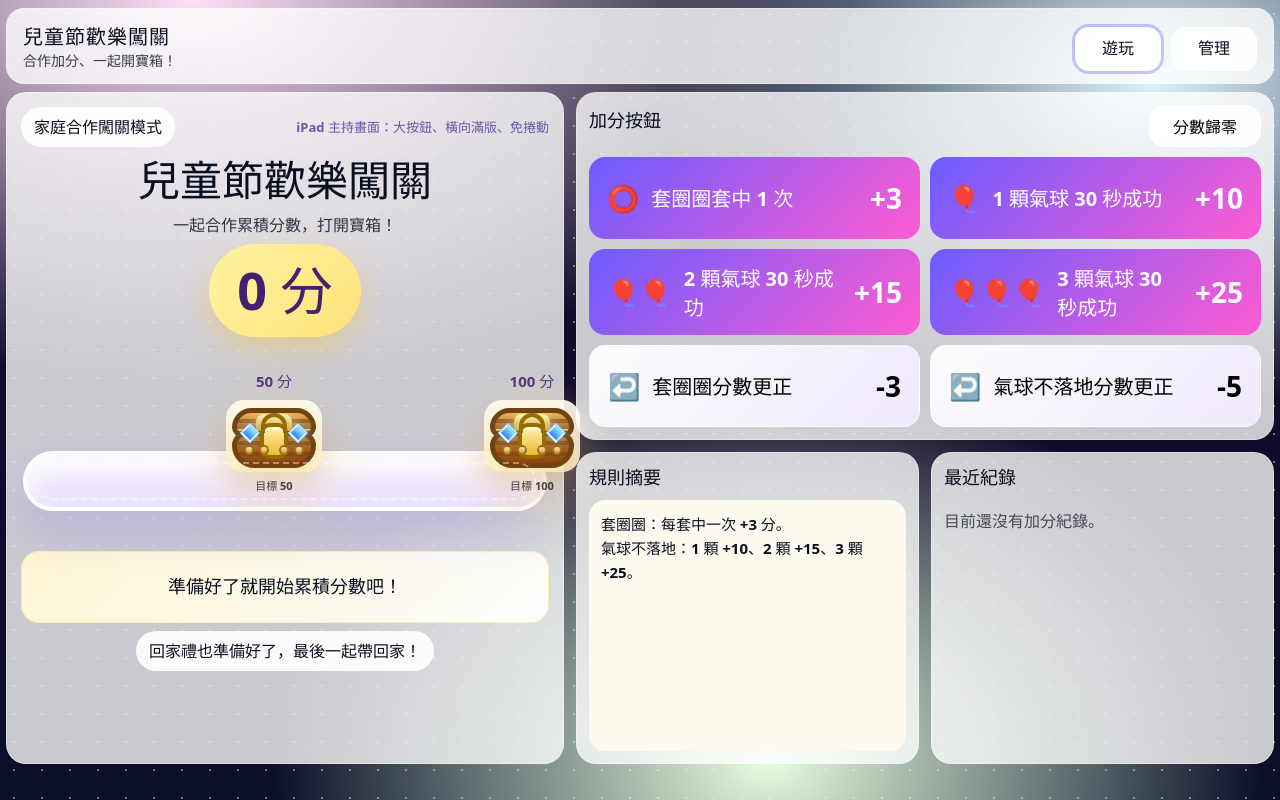
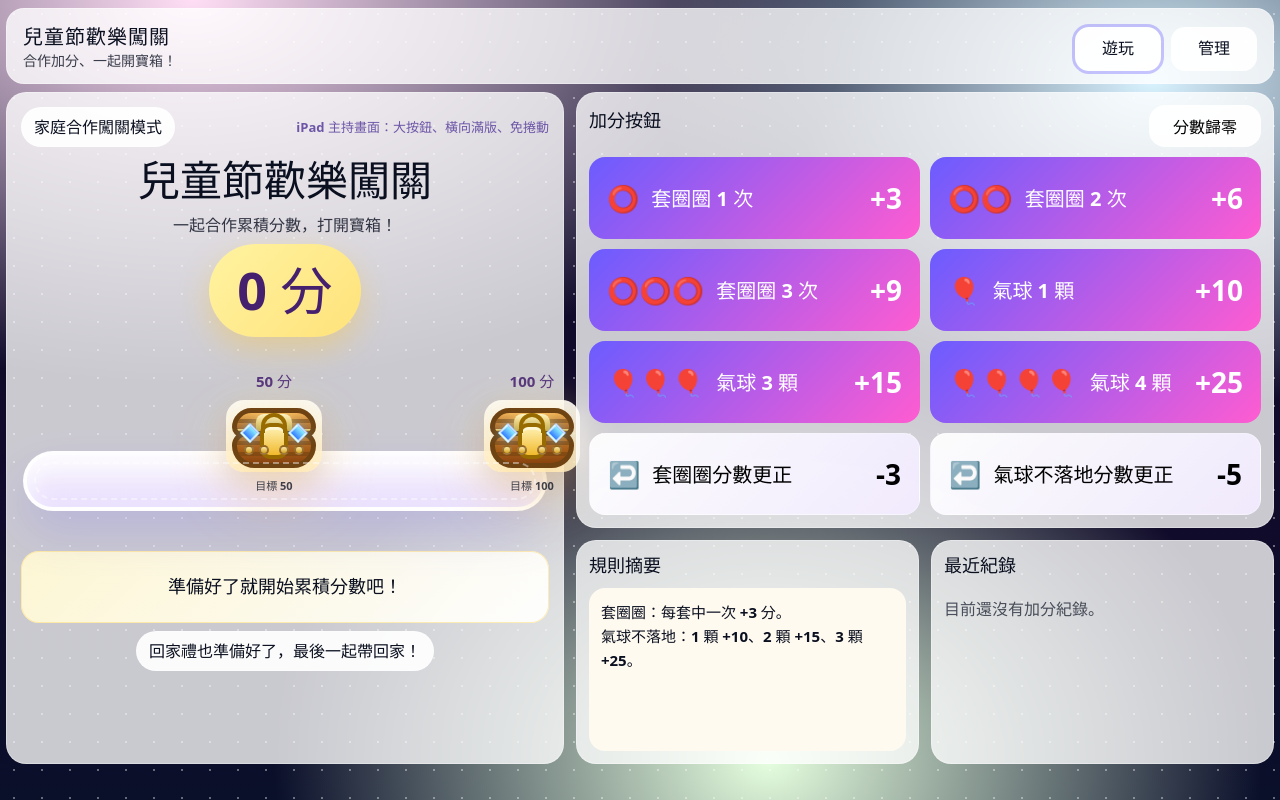
Before and after one commit to Tia2007/treasure-code-quest, a React (Vite) app: page /#/play in a window 1280 px wide. Built offline with nearby package versions, Linux system fonts and the light colour scheme.

Commit message:
Update PlayPage.jsx

```diff
--- a/src/pages/PlayPage.jsx
+++ b/src/pages/PlayPage.jsx
@@ -3,10 +3,12 @@ import confetti from 'canvas-confetti'
 import { createFreshState, loadState, saveState } from '../lib/storage.js'
 
 const ACTIONS = [
-  { key: 'ring', label: '套圈圈套中 1 次', field: 'ringPoints', emoji: '⭕' },
-  { key: 'balloon1', label: '1 顆氣球 30 秒成功', field: 'balloon1Points', emoji: '🎈' },
-  { key: 'balloon2', label: '2 顆氣球 30 秒成功', field: 'balloon2Points', emoji: '🎈🎈' },
-  { key: 'balloon3', label: '3 顆氣球 30 秒成功', field: 'balloon3Points', emoji: '🎈🎈🎈' },
+  { key: 'ring1', label: '套圈圈 1 次', points: 3, emoji: '⭕' },
+  { key: 'ring2', label: '套圈圈 2 次', points: 6, emoji: '⭕⭕' },
+  { key: 'ring3', label: '套圈圈 3 次', points: 9, emoji: '⭕⭕⭕' },
+  { key: 'balloon1', label: '氣球 1 顆', points: 10, emoji: '🎈' },
+  { key: 'balloon3', label: '氣球 3 顆', points: 15, emoji: '🎈🎈🎈' },
+  { key: 'balloon4', label: '氣球 4 顆', points: 25, emoji: '🎈🎈🎈🎈' },
 ]
 
 export default function PlayPage() {
@@ -170,13 +172,11 @@ export default function PlayPage() {
     }, 3600)
   }
 
-  function addScore(field, label) {
-    const points = Number(state[field]) || 0
-    const isRingAction = field === 'ringPoints'
-    const cap = isRingAction ? state.stage1Target : state.stage2Target
+  function addScore(points, label, type) {
+    const cap = type === 'ring' ? state.stage1Target : state.stage2Target
 
     if (state.score >= cap) {
-      const lockedMessage = isRingAction
+      const lockedMessage = type === 'ring'
         ? `套圈圈關已達 ${state.stage1Target} 分，請前往氣球關！`
         : `總分已達 ${state.stage2Target} 分，準備開寶箱！`
       setMessage(lockedMessage)
@@ -203,7 +203,7 @@ export default function PlayPage() {
   }
 
   function subtractRing() {
-    const points = Number(state.ringPoints) || 0
+    const points = 3
     const nextScore = Math.max(0, state.score - points)
     const nextHistory = [`套圈圈更正 -${points}`, ...state.history].slice(0, 16)
     update({ ...state, score: nextScore, history: nextHistory }, `已更正套圈圈分數 -${points} 分。`)
@@ -279,11 +279,11 @@ export default function PlayPage() {
                   key={action.key}
                   type="button"
                   className="btn btnPrimary actionButton actionButtonHost"
-                  onClick={() => addScore(action.field, action.label)}
+                  onClick={() => addScore(action.points, action.label, action.key.startsWith('ring') ? 'ring' : 'balloon')}
                 >
                   <span className="actionEmoji">{action.emoji}</span>
                   <span>{action.label}</span>
-                  <span className="actionPoints">+{state[action.field]}</span>
+                  <span className="actionPoints">+{action.points}</span>
                 </button>
               ))}
               <button
@@ -293,7 +293,7 @@ export default function PlayPage() {
               >
                 <span className="actionEmoji">↩️</span>
                 <span>套圈圈分數更正</span>
-                <span className="actionPoints">-{state.ringPoints}</span>
+                <span className="actionPoints">-3</span>
               </button>
               <button
                 type="button"
```
